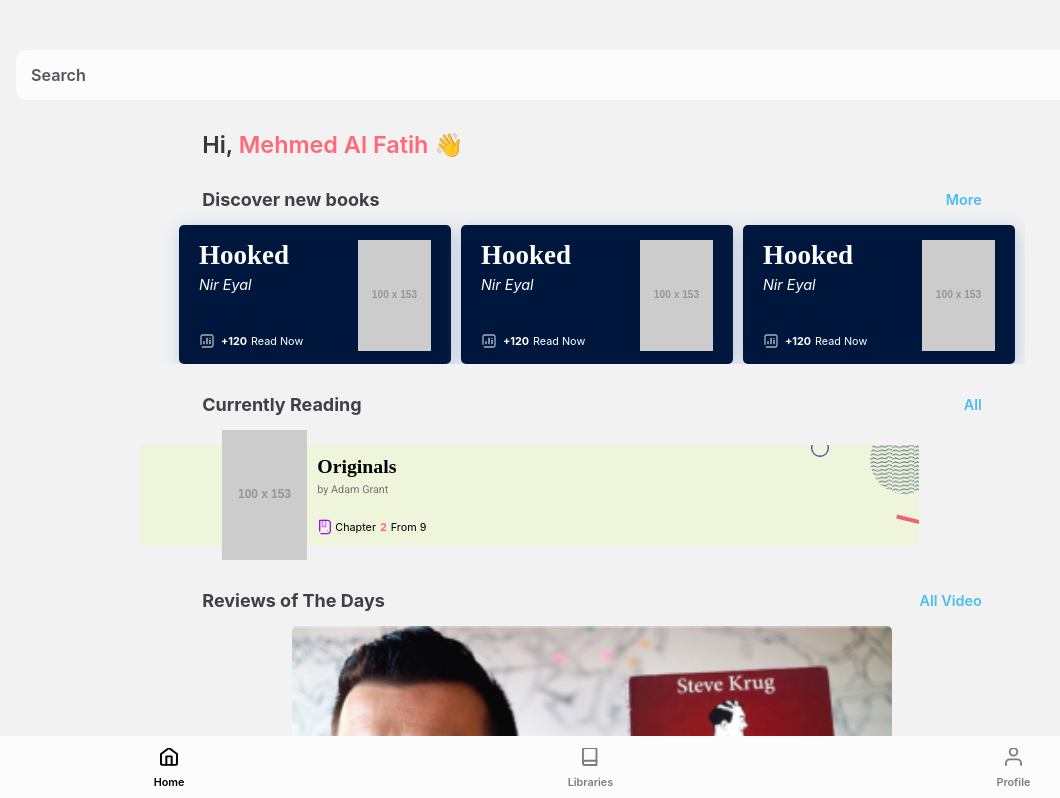
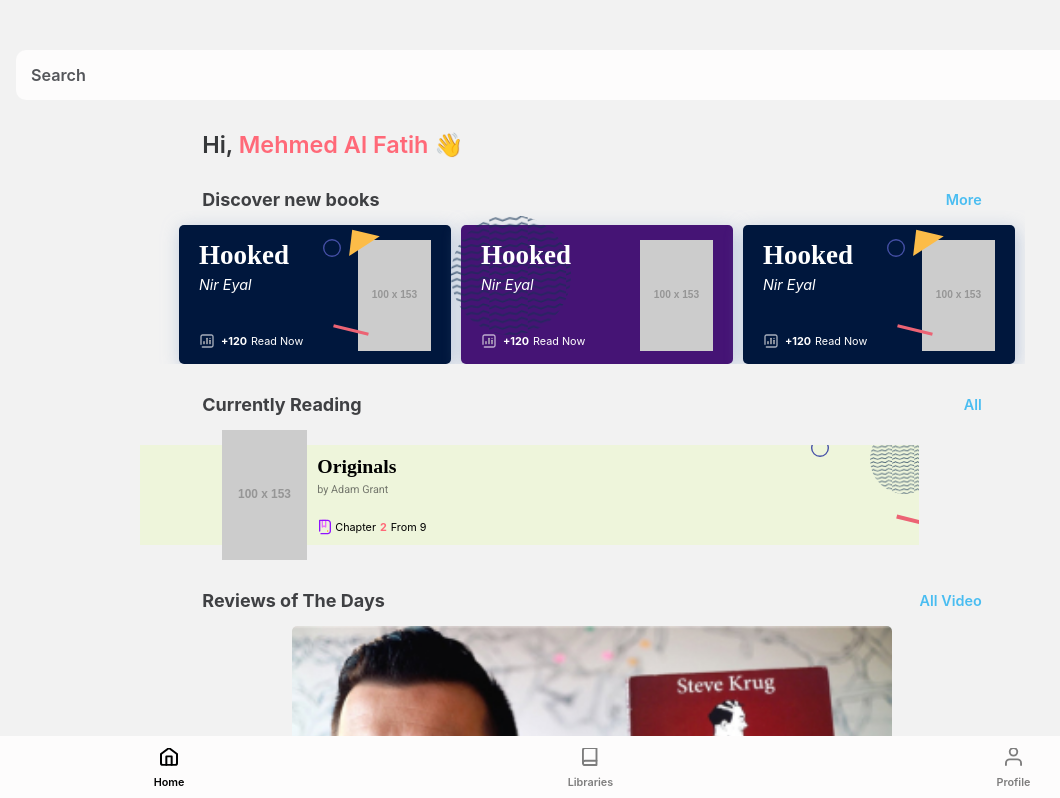
Before and after one commit to CRamos132/book-platform, a React (Create React App) app: page / in a window 1280 px wide. Shown: the top 798 px of the page, without its empty margins (48-1108 px from the left). Built offline with nearby package versions, Linux system fonts and the light colour scheme.

Commit message:
added different banner types

```diff
--- a/src/components/atoms/Banner/Banner.ts
+++ b/src/components/atoms/Banner/Banner.ts
@@ -1,17 +1,22 @@
 import styled from 'styled-components';
 
-const Banner = styled.article`
+interface BannerProps {
+    type: string;
+}
+
+const Banner = styled.article<BannerProps>`
     display: inline-block;
+    position: relative;
     width: 272px;
     height: 139px;
-    padding: 15px 20px;
-    background: #00173D;
+    background: ${(props) => (props.type === '1' ? '#00173D' : '#451475')};
     box-shadow: 2px 4px 18px rgba(154, 175, 209, 0.62134);
     border-radius: 5px;
+    z-index: 1;
     .wrapper {
-        position: relative;
         width: 100%;
         height: 100%;
+        padding: 15px 20px;
         display: flex;
         flex-direction: row;
         justify-content: space-between;
--- a/src/components/organisms/BookBanner/BookBanner.tsx
+++ b/src/components/organisms/BookBanner/BookBanner.tsx
@@ -2,6 +2,7 @@
 import Banner from '../../atoms/Banner/Banner';
 import BannerTypography from '../../atoms/BannerTypography/BannerTypography';
 import ReadNow from '../../atoms/ReadNow/ReadNow';
+import ImageWrapper from './style';
 
 interface BookBannerProps {
   type: '1' | '2';
@@ -9,6 +10,7 @@
 
 const BookBanner: React.FC<BookBannerProps> = ({ type }) => (
   <Banner type={type}>
+    <ImageWrapper type={type} />
     <div className="wrapper">
       <div style={{ display: 'flex', flexDirection: 'column' }}>
         <BannerTypography text="Hooked" />
--- a/src/pages/Landing.tsx
+++ b/src/pages/Landing.tsx
@@ -48,9 +48,9 @@
           </Header>
           <HomeHeader title="Discover new books" link="More" to="/" />
           <HorizontalScroll>
-            <BookBanner />
-            <BookBanner />
-            <BookBanner />
+            <BookBanner type="1" />
+            <BookBanner type="2" />
+            <BookBanner type="1" />
           </HorizontalScroll>
           <HomeHeader title="Currently Reading" link="All" to="/" />
           <CurrentCard />
```
